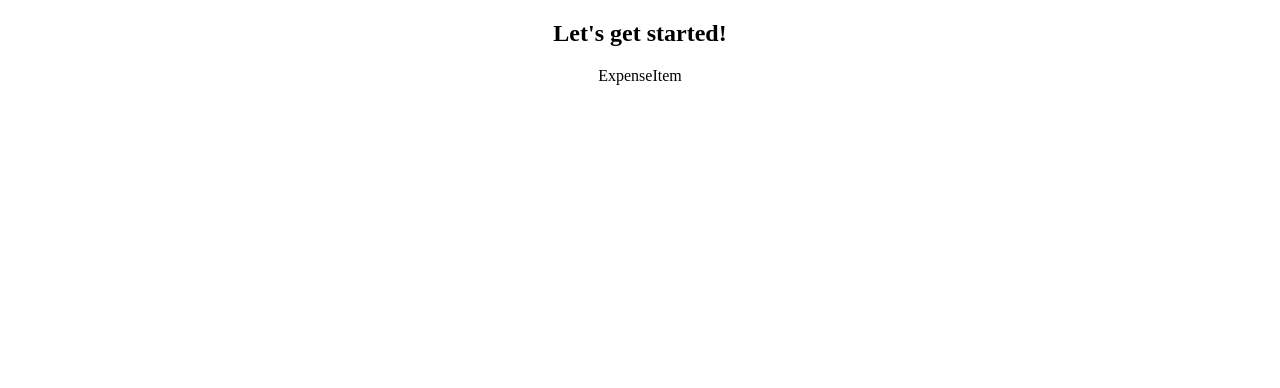
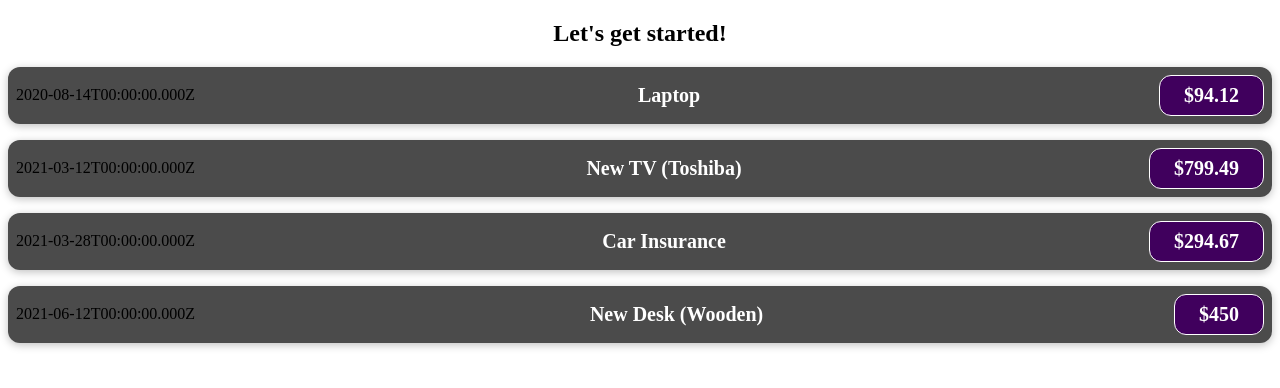
Before and after one commit to Abdelrahmanhassan1/React-Projects, a React (Create React App) app in the folder module1-expenses-tracker/: page / in a window 1280 px wide. Shown: the top 388 px of the page. Built offline with nearby package versions, Linux system fonts and the light colour scheme.

Commit message:
adding props

```diff
--- a/module1-expenses-tracker/src/App.js
+++ b/module1-expenses-tracker/src/App.js
@@ -1,10 +1,57 @@
 import "./App.css";
 import ExpenseItem from "./components/ExpenseItem";
 function App() {
+  const expenses = [
+    {
+      id: "e1",
+      title: "Laptop",
+      amount: 94.12,
+      date: new Date(2020, 7, 14),
+    },
+    {
+      id: "e2",
+      title: "New TV (Toshiba)",
+      amount: 799.49,
+      date: new Date(2021, 2, 12),
+    },
+    {
+      id: "e3",
+      title: "Car Insurance",
+      amount: 294.67,
+      date: new Date(2021, 2, 28),
+    },
+    {
+      id: "e4",
+      title: "New Desk (Wooden)",
+      amount: 450,
+      date: new Date(2021, 5, 12),
+    },
+  ];
+
   return (
     <div className="App">
       <h2>Let's get started!</h2>
-      <ExpenseItem></ExpenseItem>
+      <ExpenseItem
+        title={expenses[0].title}
+        amount={expenses[0].amount}
+        date={expenses[0].date}
+      />
+      <ExpenseItem
+        title={expenses[1].title}
+        amount={expenses[1].amount}
+        date={expenses[1].date}
+      />
+
+      <ExpenseItem
+        title={expenses[2].title}
+        amount={expenses[2].amount}
+        date={expenses[2].date}
+      />
+      <ExpenseItem
+        title={expenses[3].title}
+        amount={expenses[3].amount}
+        date={expenses[3].date}
+      />
     </div>
   );
 }
--- /dev/null
+++ b/module1-expenses-tracker/src/components/ExpenseItem.css
@@ -0,0 +1,56 @@
+.expense-item {
+  display: flex;
+  justify-content: space-between;
+  align-items: center;
+  box-shadow: 0 2px 8px rgba(0, 0, 0, 0.25);
+  padding: 0.5rem;
+  margin: 1rem 0;
+  border-radius: 12px;
+  background-color: #4b4b4b;
+}
+
+.expense-item__description {
+  display: flex;
+  flex-direction: column;
+  gap: 1rem;
+  align-items: flex-end;
+  flex-flow: column-reverse;
+  justify-content: flex-start;
+  flex: 1;
+}
+
+.expense-item h2 {
+  color: #3a3a3a;
+  font-size: 1rem;
+  flex: 1;
+  margin: 0 1rem;
+  color: white;
+}
+
+.expense-item__price {
+  font-size: 1rem;
+  font-weight: bold;
+  color: white;
+  background-color: #40005d;
+  border: 1px solid white;
+  padding: 0.5rem;
+  border-radius: 12px;
+}
+
+@media (min-width: 580px) {
+  .expense-item__description {
+    flex-direction: row;
+    align-items: center;
+    justify-content: flex-start;
+    flex: 1;
+  }
+
+  .expense-item__description h2 {
+    font-size: 1.25rem;
+  }
+
+  .expense-item__price {
+    font-size: 1.25rem;
+    padding: 0.5rem 1.5rem;
+  }
+}
--- a/module1-expenses-tracker/src/components/ExpenseItem.js
+++ b/module1-expenses-tracker/src/components/ExpenseItem.js
@@ -1,7 +1,16 @@
 import React from "react";
+import "./ExpenseItem.css";
 
-function ExpenseItem() {
-  return <div>ExpenseItem</div>;
+function ExpenseItem(props) {
+  return (
+    <div className="expense-item">
+      <div>{props.date.toISOString()}</div>
+      <div className="expense-item__description">
+        <h2>{props.title}</h2>
+        <div className="expense-item__price">${props.amount}</div>
+      </div>
+    </div>
+  );
 }
 
 export default ExpenseItem;
```
Also changed, not shown: 1 other file (tests, documents, lock files or other folders).
